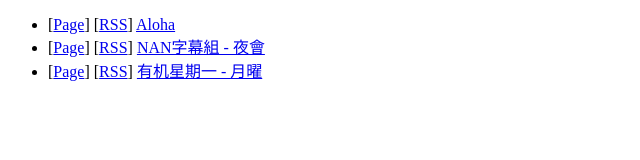
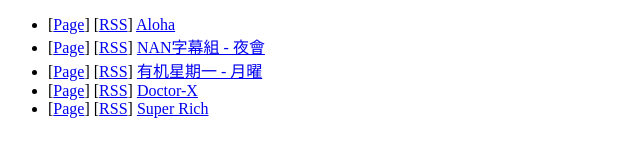
Before and after one commit to franklai/torrent-rss, a plain HTML site: page index.html in a window 1280 px wide. Shown: the whole page, without its empty margins (0-640 px from the left). Drawn offline with Linux system fonts and the light colour scheme.

Commit message:
deploy: 72fa40bed05f77fdc68e66bc1cc554d198d73ff5

```diff
--- a/index.html
+++ b/index.html
@@ -18,5 +18,15 @@
 [<a href="https://franklai.github.io/torrent-rss/rss/%E6%9C%89%E6%9C%BA%E6%98%9F%E6%9C%9F%E4%B8%80%20-%20%E6%9C%88%E6%9B%9C.rss">RSS</a>]
 <a href="https://franklai.github.io/torrent-rss/rss/%E6%9C%89%E6%9C%BA%E6%98%9F%E6%9C%9F%E4%B8%80%20-%20%E6%9C%88%E6%9B%9C.rss">有机星期一 - 月曜</a>
 </li>
+<li>
+[<a href="https://www.zimuxia.cn/portfolio/doctor-x">Page</a>]
+[<a href="https://franklai.github.io/torrent-rss/rss/Doctor-X.rss">RSS</a>]
+<a href="https://franklai.github.io/torrent-rss/rss/Doctor-X.rss">Doctor-X</a>
+</li>
+<li>
+[<a href="https://www.zimuxia.cn/portfolio/super-rich">Page</a>]
+[<a href="https://franklai.github.io/torrent-rss/rss/Super%20Rich.rss">RSS</a>]
+<a href="https://franklai.github.io/torrent-rss/rss/Super%20Rich.rss">Super Rich</a>
+</li>
 </ul>
 </body></html>
```
Also changed, not shown: 3 other files.
